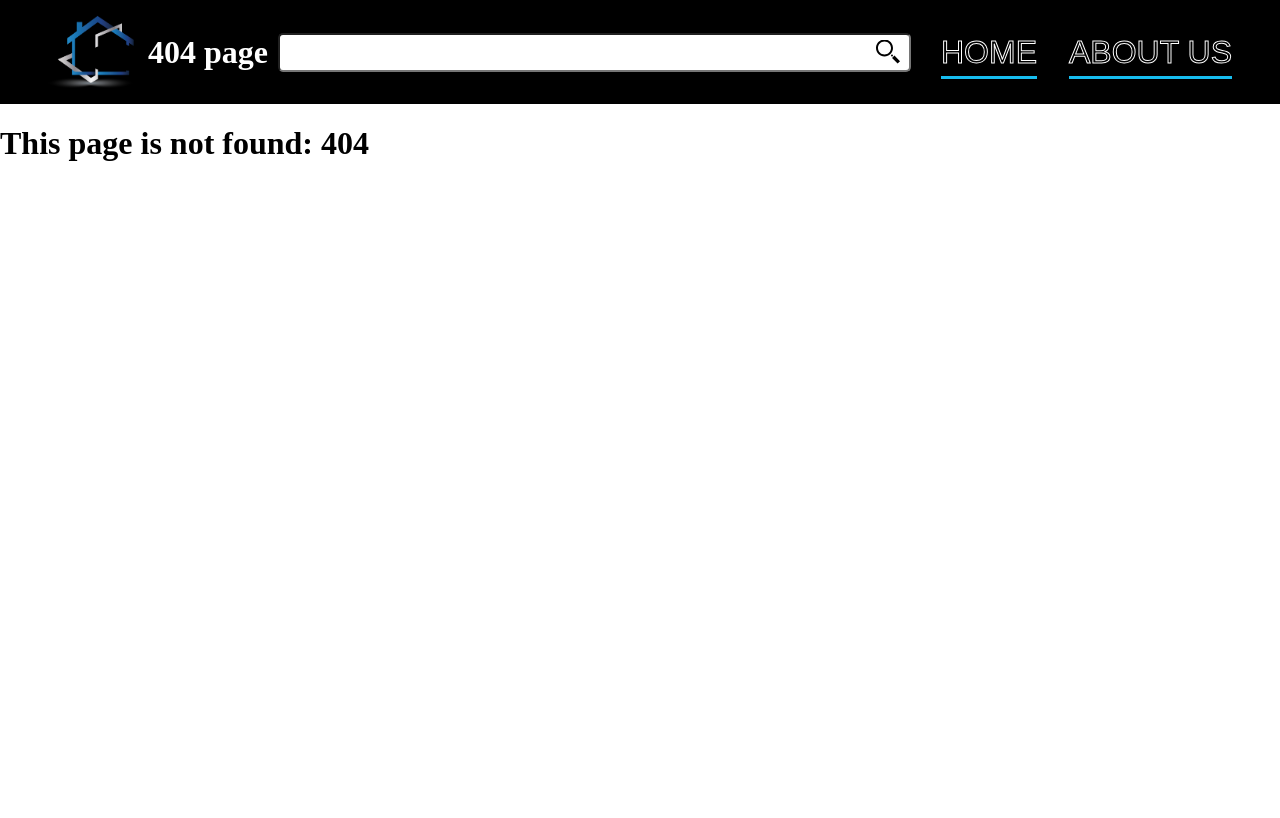
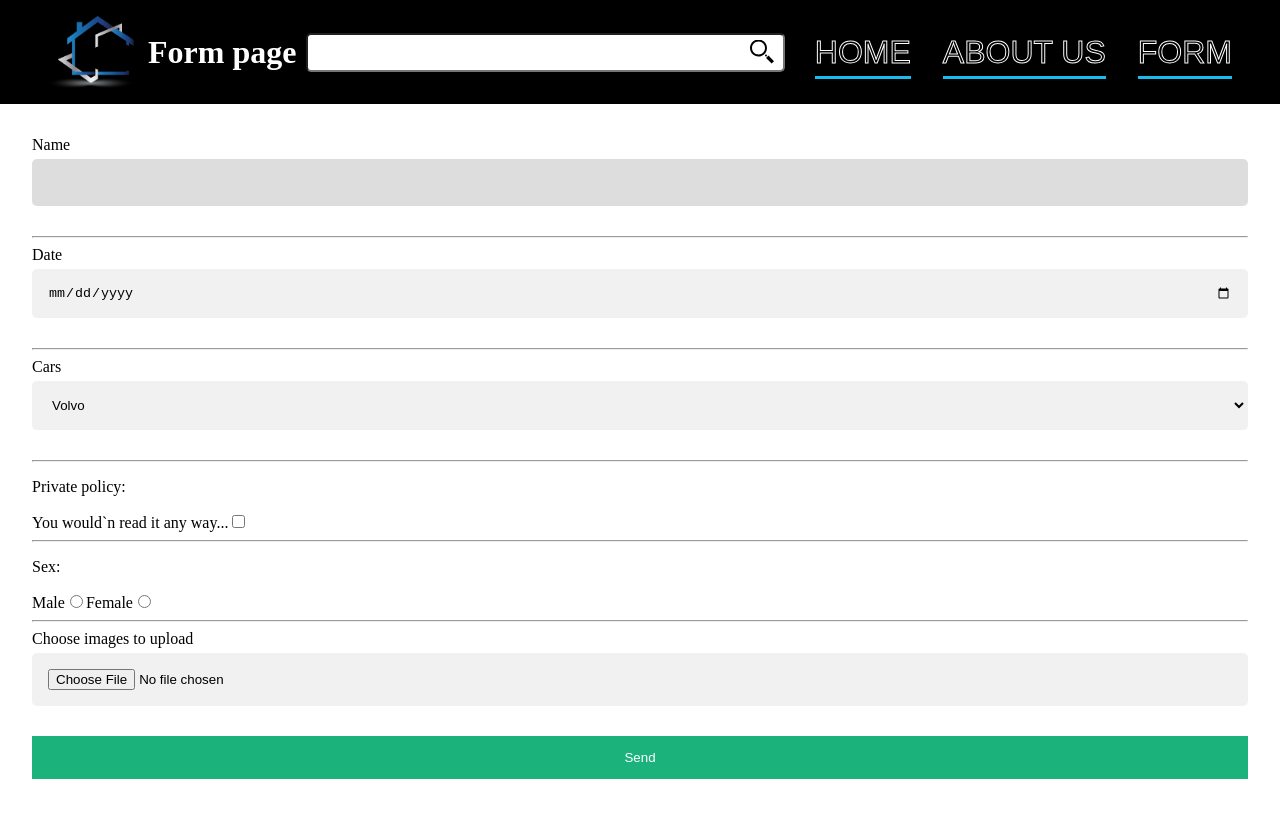
Before and after one commit to mskmee/rss_react, a React (Vite) app: page /form in a window 1280 px wide. Before the commit this address led to /404. Built offline with nearby package versions, Linux system fonts and the light colour scheme.

Commit message:
feat: form component

```diff
--- a/src/App.tsx
+++ b/src/App.tsx
@@ -6,6 +6,7 @@ import Home from './pages/Home/Home';
 import AboutUs from './pages/AboutUs/AboutUs';
 import NotFoundPage from './pages/NotFoundPage/NotFoundPage';
 import Header from './components/Header/Header';
+import FormPage from './pages/FormPage/FormPage';
 
 export function App() {
   return (
@@ -15,6 +16,7 @@ export function App() {
         <Route path="/" element={<Home />}></Route>
         <Route path="/about" element={<AboutUs />}></Route>
         <Route path="/404" element={<NotFoundPage />}></Route>
+        <Route path="/form" element={<FormPage />}></Route>
         <Route path="*" element={<Navigate to="/404" />}></Route>
       </Routes>
     </BrowserRouter>
--- /dev/null
+++ b/src/components/Form/FormComponent.module.css
@@ -0,0 +1,33 @@
+.form {
+  padding: 2rem;
+}
+
+.input {
+  width: 100%;
+  padding: 15px;
+  margin: 5px 0 22px 0;
+  display: inline-block;
+  border: 1px solid transparent;
+  border-radius: 5px;
+  background: #f1f1f1;
+}
+
+.input:focus {
+  background-color: #ddd;
+  outline: none;
+}
+
+button {
+  background-color: #04aa6d;
+  color: white;
+  padding: 14px 20px;
+  margin: 8px 0;
+  border: none;
+  cursor: pointer;
+  width: 100%;
+  opacity: 0.9;
+}
+
+button:hover {
+  opacity: 1;
+}
--- /dev/null
+++ b/src/components/Form/FormComponent.tsx
@@ -0,0 +1,109 @@
+import React, { Component } from 'react';
+import styles from './FormComponent.module.css';
+
+export interface IFormComponentData {
+  name: string | undefined;
+  date: string | undefined;
+  car: string | undefined;
+  sex: string;
+  img: string;
+}
+
+interface IFromState {
+  cards: IFormComponentData[];
+}
+
+interface IFormComponentProps {
+  props?: React.ReactNode;
+}
+
+export default class FormComponent extends Component<IFormComponentProps, IFromState> {
+  fileInput: React.RefObject<HTMLInputElement>;
+  nameInput: React.RefObject<HTMLInputElement>;
+  dateInput: React.RefObject<HTMLInputElement>;
+  carsSelect: React.RefObject<HTMLSelectElement>;
+  policyCheck: React.RefObject<HTMLInputElement>;
+  femaleInput: React.RefObject<HTMLInputElement>;
+  maleInput: React.RefObject<HTMLInputElement>;
+  constructor(props: IFormComponentProps) {
+    super(props);
+    this.fileInput = React.createRef();
+    this.nameInput = React.createRef();
+    this.dateInput = React.createRef();
+    this.carsSelect = React.createRef();
+    this.policyCheck = React.createRef();
+    this.femaleInput = React.createRef();
+    this.maleInput = React.createRef();
+    this.state = { cards: [] };
+  }
+  componentDidMount(): void {
+    this.nameInput.current?.focus();
+  }
+
+  componentDidUpdate(): void {
+    console.log(this.state);
+  }
+
+  submitHandler = (e: React.FormEvent<HTMLFormElement>) => {
+    e.preventDefault();
+    if (this.fileInput.current?.files) {
+      const img = URL.createObjectURL(this.fileInput.current.files[0]);
+      const sex = this.maleInput.current?.checked ? 'male' : 'female';
+      const name = this.nameInput.current?.value;
+      const date = this.dateInput.current?.value;
+      const car = this.carsSelect.current?.value;
+      const card: IFormComponentData = {
+        img,
+        name,
+        sex,
+        date,
+        car,
+      };
+      this.setState((prevState) => ({ cards: [...prevState.cards, card] }));
+    }
+  };
+  render() {
+    return (
+      <form onSubmit={this.submitHandler} className={styles.form}>
+        <label htmlFor="name">Name</label>
+        <input ref={this.nameInput} id="name" className={styles.input} required type="text" />
+        <hr></hr>
+        <label htmlFor="date">Date</label>
+        <input ref={this.dateInput} id="date" className={styles.input} required type="date" />
+        <hr></hr>
+        <label htmlFor="cars">Cars</label>
+        <select ref={this.carsSelect} className={styles.input} required id="cars" name="cars">
+          <option value="volvo">Volvo</option>
+          <option value="saab">Saab</option>
+          <option value="fiat">Fiat</option>
+          <option value="audi">Audi</option>
+        </select>
+        <hr></hr>
+        <div>
+          <p>Private policy:</p>
+          <label htmlFor="policy">You would`n read it any way...</label>
+          <input ref={this.policyCheck} id="policy" required type="checkbox" />
+        </div>
+        <hr></hr>
+        <div>
+          <p>Sex: </p>
+          <label htmlFor="male">Male</label>
+          <input ref={this.maleInput} name="sex" value="male" required type="radio" />
+          <label htmlFor="female">Female</label>
+          <input ref={this.femaleInput} name="sex" value="female" required type="radio" />
+        </div>
+        <hr></hr>
+        <label htmlFor="avatar">Choose images to upload</label>
+        <input
+          id="avatar"
+          ref={this.fileInput}
+          className={styles.input}
+          required
+          type="file"
+          accept="image/*"
+        />
+        <button type="submit">Send</button>
+      </form>
+    );
+  }
+}
--- a/src/components/Header/Header.tsx
+++ b/src/components/Header/Header.tsx
@@ -16,6 +16,7 @@ export default class Header extends Component {
             <Route path="/" element={'Home'}></Route>
             <Route path="/about" element={'About us'}></Route>
             <Route path="/404" element={'404 page'}></Route>
+            <Route path="/form" element={'Form page'}></Route>
             <Route path="*" element={<Navigate to="/404" />}></Route>
           </Routes>
         </h1>
@@ -39,6 +40,15 @@ export default class Header extends Component {
               </div>
             </Link>
           </li>
+          <li>
+            <Link className={styles.link} to="/form">
+              Form
+              <div className={styles.underline}></div>
+              <div aria-hidden className={styles.filled}>
+                Form
+              </div>
+            </Link>
+          </li>
         </ul>
       </header>
     );
--- /dev/null
+++ b/src/pages/FormPage/FormPage.tsx
@@ -0,0 +1,12 @@
+import FormComponent from '../../components/Form/FormComponent';
+import React, { Component } from 'react';
+
+export default class FormPage extends Component {
+  render() {
+    return (
+      <div>
+        <FormComponent />
+      </div>
+    );
+  }
+}
```
Also changed, not shown: src/pages/FormPage/FormPage.module.css (added), 2 other files (tests, documents, lock files or other folders).
